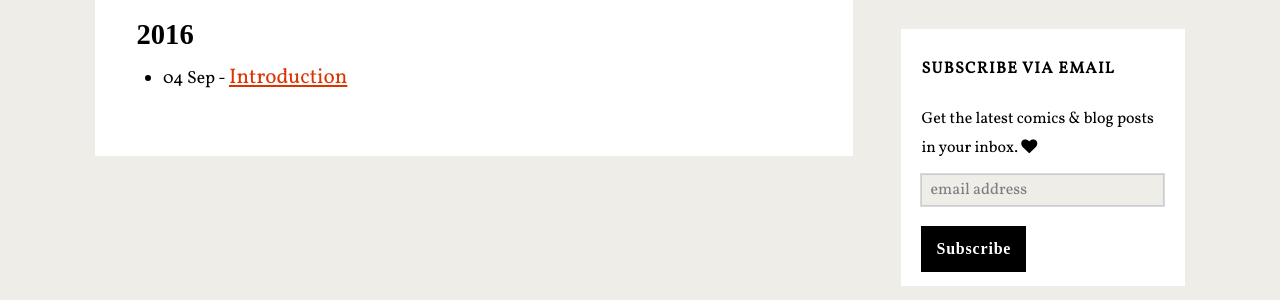
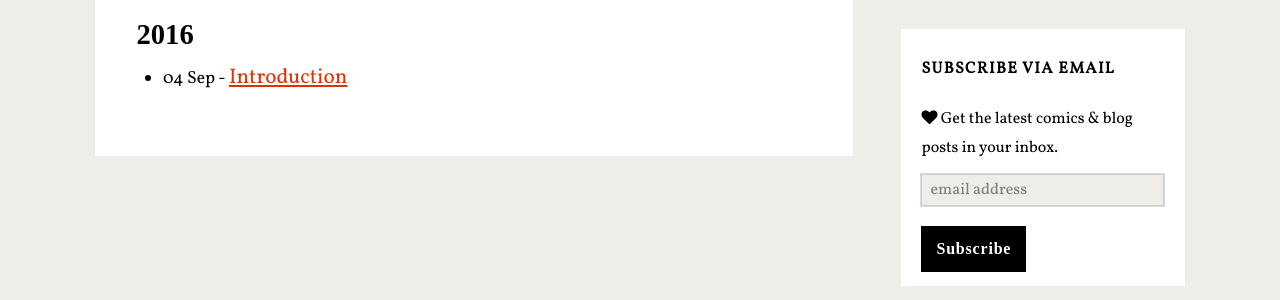
Before and after one commit to randideo/randideo.github.io, a Jekyll site: the page built from blog.html, in a window 1280 px wide. Shown: the part 295-595 px from the top of the page. Built offline with Jekyll 4.4.1, drawn with Linux system fonts in a browser that asks for light colours; nearby versions of some CDN libraries; some web fonts are replaced; comment, search, counter and statistics services are not loaded.

Commit message:
Update sidebar.html

```diff
--- a/_includes/sidebar.html
+++ b/_includes/sidebar.html
@@ -9,7 +9,7 @@ Wife, mother, writer of words, doodler of doodles.
 
 	 <div class="widget">
              <h2 class="title">Subscribe via Email</h2>
-             <div style="padding-bottom: 10px;">Get the latest comics & blog posts in your inbox. <i style="color:#000;" class="fa fa-heart" aria-hidden="true"></i></div>
+             <div style="padding-bottom: 10px;"><i style="color:#000;" class="fa fa-heart" aria-hidden="true"></i> Get the latest comics & blog posts in your inbox. </div>
 <div class="email-octopus-form-wrapper"><form action="https://feedburner.google.com/fb/a/mailverify" method="post" target="popupwindow"  onsubmit="window.open('https://feedburner.google.com/fb/a/mailverify?uri=randideo', 'popupwindow', 'scrollbars=yes,width=800,height=600');return true">
       <style>.email-octopus-form-wrapper h2{font-size:20px;margin:0 0 25px 0;}.email-octopus-form-row{margin-bottom:15px;}.email-octopus-form-row label{display:block;}.email-octopus-form-row input{width:100%;padding:8px;height:32px;border:1px solid #ccc;}.email-octopus-form-row-subscribe{margin-top:20px;}.email-octopus-form-row-subscribe button{color:#fff;background-color:#000000;border:0;max-width: 13.875em; padding:8px 15px;font-family: lusitana, serif;
     font-size: 1em;
```
